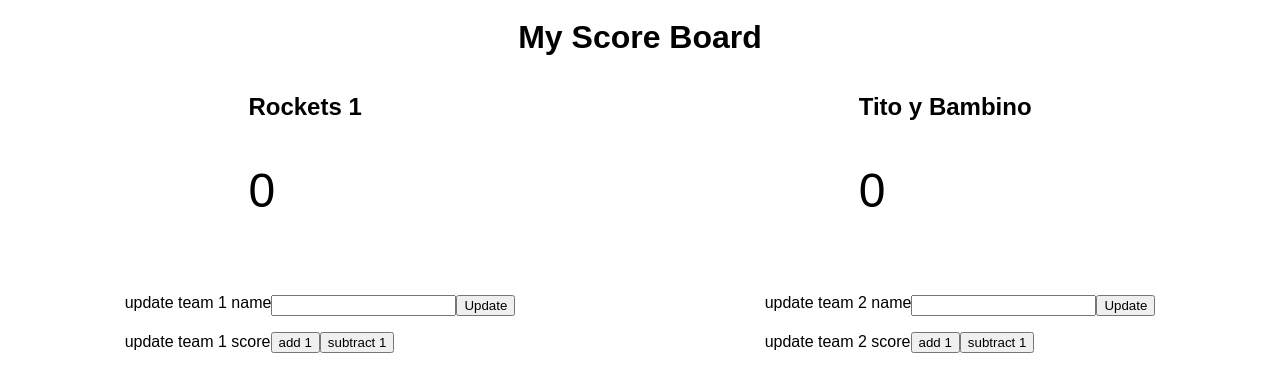
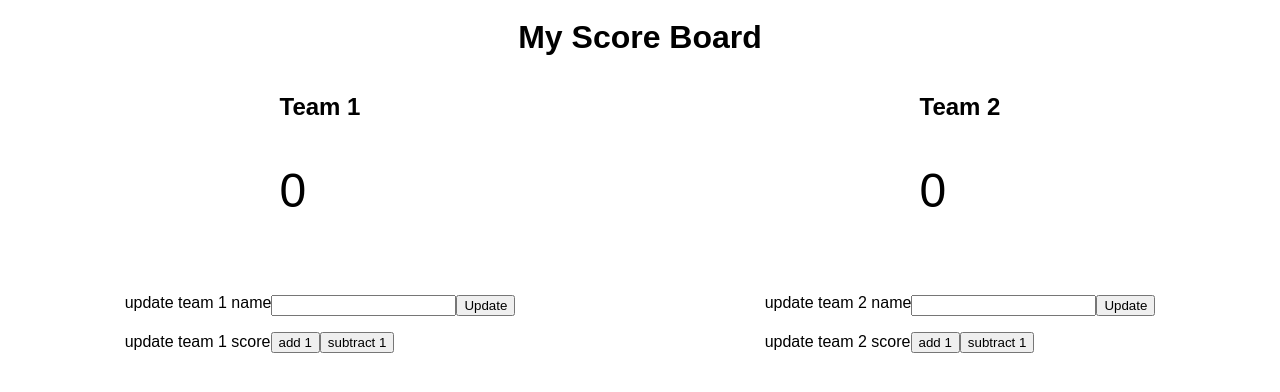
Before and after one commit to camposja/scoreboard, a React (Create React App) app: page / in a window 1280 px wide. Shown: the top 392 px of the page. Built offline with nearby package versions, Linux system fonts and the light colour scheme.

Commit message:
default names to thing 1 and thing 2, or maybe team

```diff
--- a/src/App.js
+++ b/src/App.js
@@ -6,8 +6,8 @@ class App extends Component {
   constructor(props) {
     super(props)
     this.state = {
-      team1Name: "Rockets 1",
-      team2Name: "Tito y Bambino",
+      team1Name: "Team 1",
+      team2Name: "Team 2",
       score1: 0,
       score2: 0
     }
```
